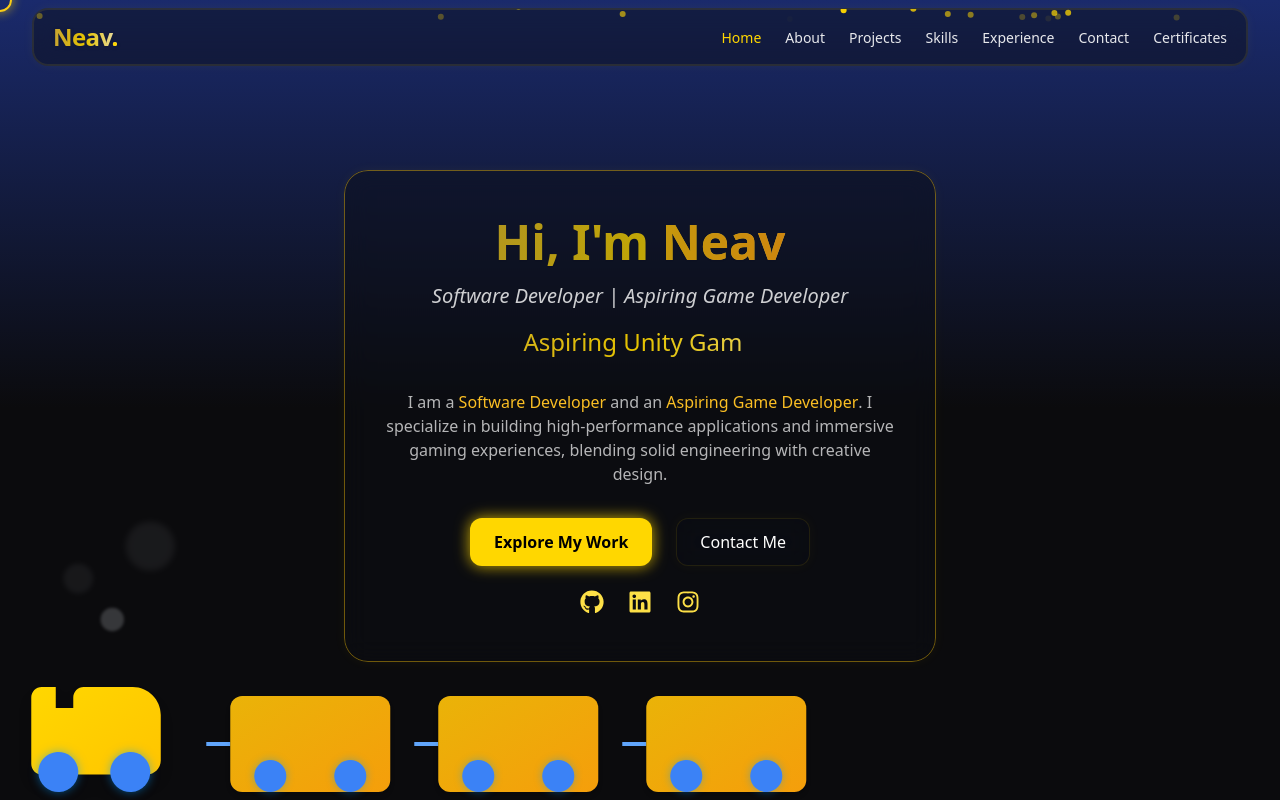
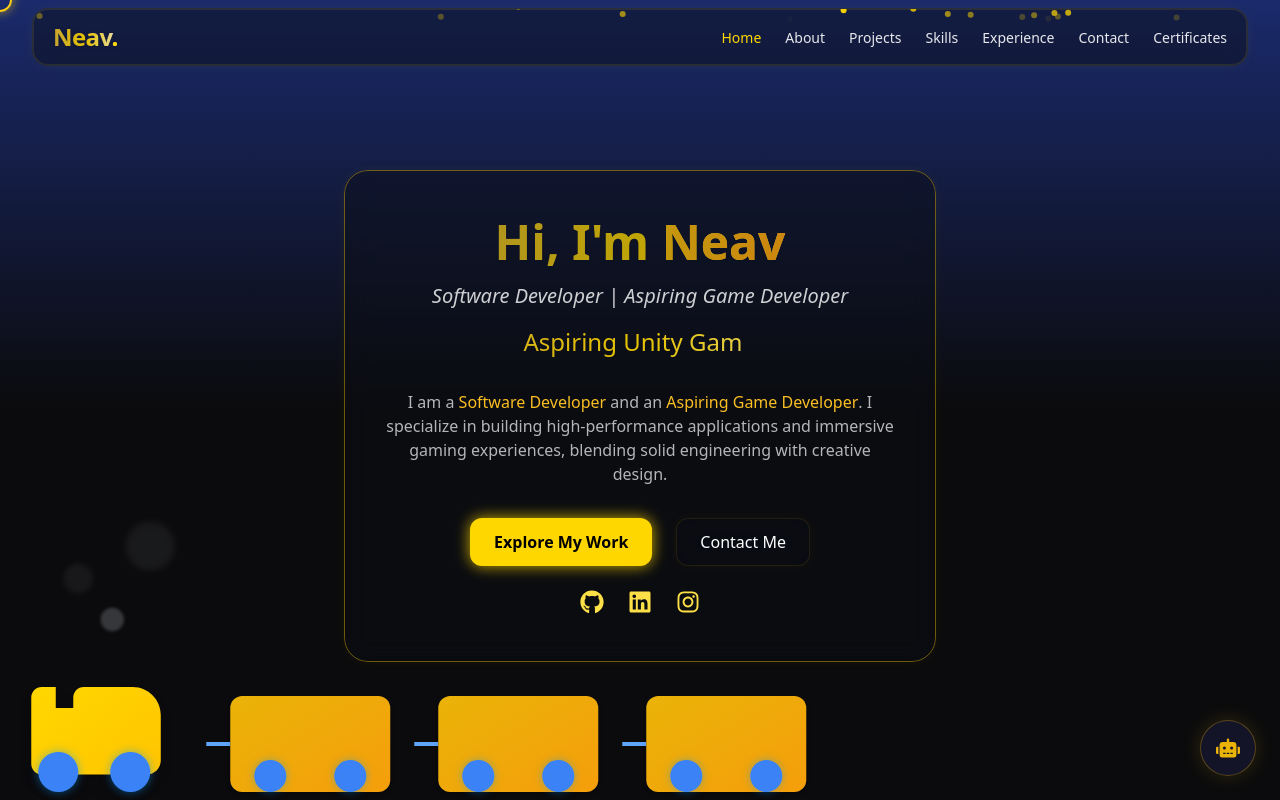
Before and after one commit to neavpanjwani99/Portfolio, a React (Vite) app in the folder premium-portfolio/: page / in a window 1280 px wide. Shown: the top 800 px of the page. Built offline with nearby package versions, Linux system fonts and the light colour scheme.

Commit message:
chore: integrate Chatbot into main App layout

```diff
--- a/premium-portfolio/src/App.jsx
+++ b/premium-portfolio/src/App.jsx
@@ -15,6 +15,7 @@ import Skills from "./components/sections/Skills.jsx";
 import Contact from "./components/sections/Contact.jsx";
 import Certificate from "./components/sections/certificate.jsx";
 import Experience from "./components/sections/Experience.jsx";
+import AIChatbot from "./components/AIChatbot.jsx";
 
 import "./index.css";
 
@@ -23,6 +24,7 @@ export default function App() {
     <Router>
       {/* Background / Global Effects */}
       <BackgroundParticles />
+      <AIChatbot />
       <CustomCursor />
       <CrownEasterEgg />
 
```
